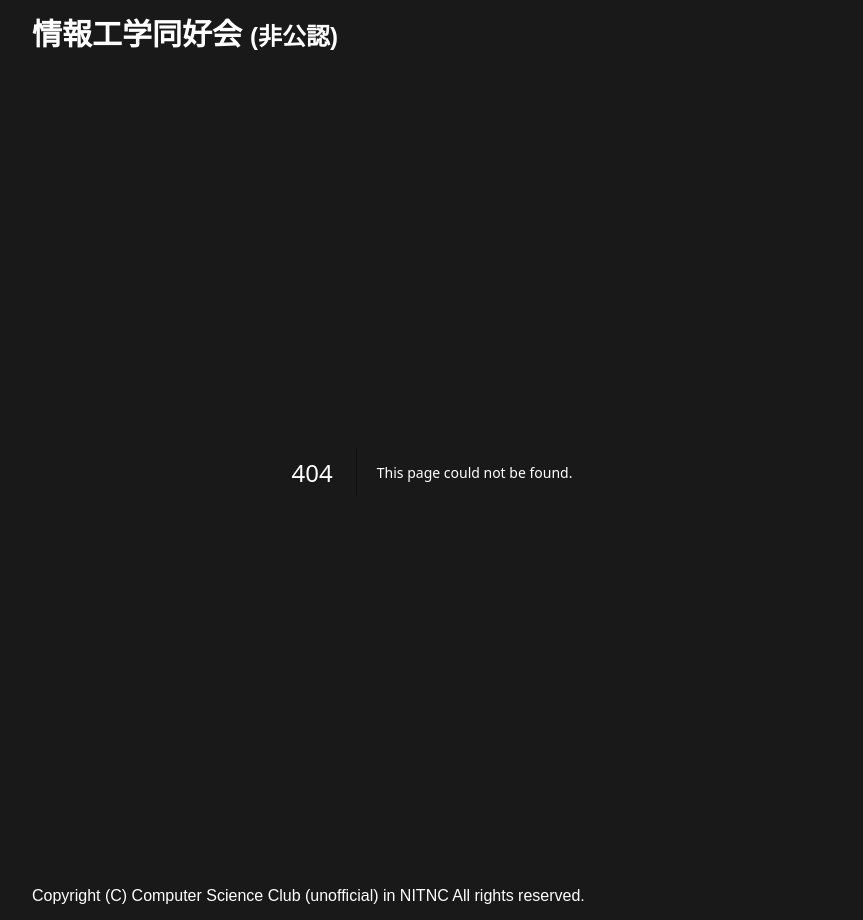
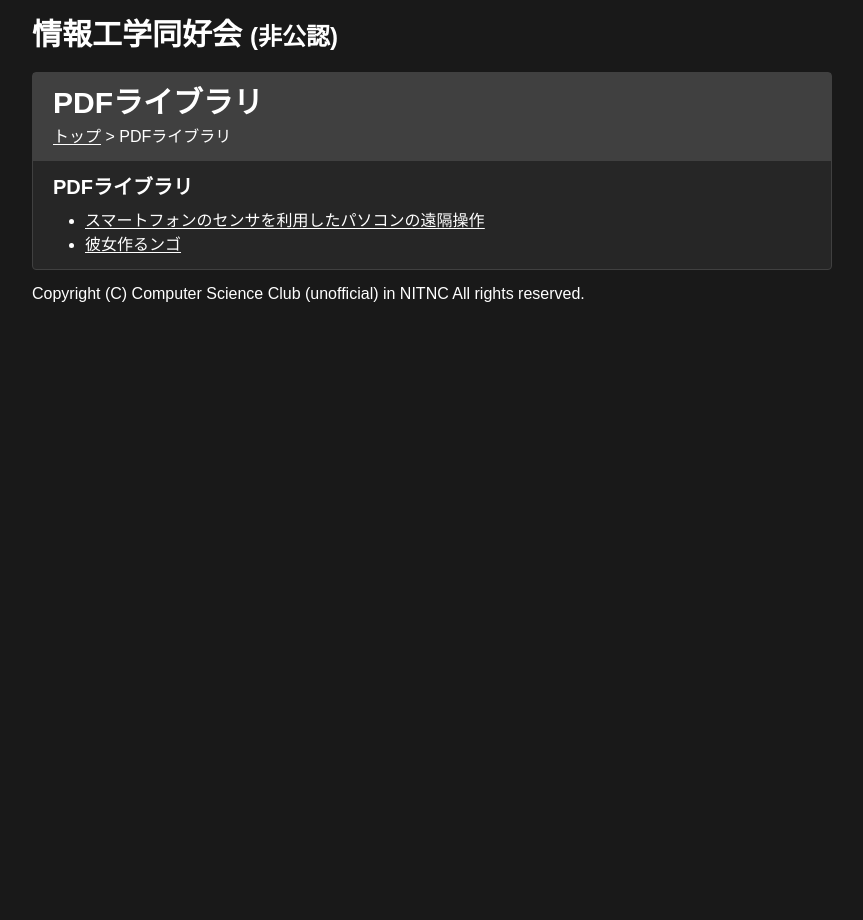
Before and after one commit to csc-a452p/website, a Next.js app: page /pdflib in a window 1280 px wide. Before the commit this address had no page. Shown: the whole page, without its empty margins (208-1071 px from the left). After the commit the page ends 800 px from the top, so only its background shows below. Built offline with nearby package versions, Linux system fonts and the light colour scheme.

Commit message:
[update] 雑記をPDFライブラリに名称変更

```diff
--- a/app/notes/[id]/page.tsx
+++ b/app/pdflib/[id]/page.tsx
@@ -8,8 +8,8 @@ export const dynamic = 'force-static';
 export const dynamicParams = false;
 
 export function generateStaticParams() {
-    const path = join(DATA_PATH, "notes", "list.json");
-    const f: notesList = JSON.parse(readFileSync(path, "utf-8"));
+    const path = join(DATA_PATH, "pdflib", "list.json");
+    const f: pdflibList = JSON.parse(readFileSync(path, "utf-8"));
 
     return Object.keys(f).map(e => ({
         id: e
@@ -19,8 +19,8 @@ export function generateStaticParams() {
 export async function generateMetadata({ params }: { params: Promise<{ id: string }> }) {
     const { id } = await params;
 
-    const path = join(DATA_PATH, "notes", "list.json");
-    const f: notesList = JSON.parse(readFileSync(path, "utf-8"));
+    const path = join(DATA_PATH, "pdflib", "list.json");
+    const f: pdflibList = JSON.parse(readFileSync(path, "utf-8"));
     const title = f[id];
 
     return {
@@ -30,10 +30,10 @@ export async function generateMetadata({ params }: { params: Promise<{ id: strin
 
 export default async function Page({ params }: { params: Promise<{ id: string }> }) {
     const { id } = await params
-    const path = join(DATA_PATH, "notes", "list.json");
-    const f: notesList = JSON.parse(readFileSync(path, "utf-8"));
+    const path = join(DATA_PATH, "pdflib", "list.json");
+    const f: pdflibList = JSON.parse(readFileSync(path, "utf-8"));
     const title = f[id];
-    const pdfPath = "/assets/notes/" + id + ".pdf";
+    const pdfPath = "/assets/pdflib/" + id + ".pdf";
 
     return (
         <>
@@ -43,7 +43,7 @@ export default async function Page({ params }: { params: Promise<{ id: string }>
                         <h1 className="w-full font-bold text-3xl mb-1">{title ? title : "このページは存在しません。"}</h1>
                         <div>
                             <Link href={"/"} className="underline underline-offset-2" >トップ</Link> &gt; &thinsp;
-                            <Link href={"/notes"} className="underline underline-offset-2" >雑記</Link> &gt; &thinsp;
+                            <Link href={"/pdflib"} className="underline underline-offset-2" >PDFライブラリ</Link> &gt; &thinsp;
                             {title}
                         </div>
                     </div>
--- a/app/notes/page.tsx
+++ b/app/pdflib/page.tsx
@@ -3,7 +3,7 @@ import Link from "next/link";
 import ListItem from "../components/ListItem";
 
 export const metadata: Metadata = {
-    title: '雑記',
+    title: 'PDFライブラリ',
 }
 
 export default function Home() {
@@ -13,18 +13,18 @@ export default function Home() {
             <main className="w-full md:m-auto flex gap-2">
                 <div className={`w-full bg-neutral-800 border border-neutral-700 rounded`}>
                     <div className="bg-neutral-700 p-3 pl-5">
-                        <h1 className="w-full font-bold text-3xl mb-1">雑記</h1>
-                        <div><Link href={"/"} className="underline underline-offset-2" >トップ</Link> &gt; 雑記</div>
+                        <h1 className="w-full font-bold text-3xl mb-1">PDFライブラリ</h1>
+                        <div><Link href={"/"} className="underline underline-offset-2" >トップ</Link> &gt; PDFライブラリ</div>
                     </div>
 
                     <div className="mx-2 flex flex-col gap-3 p-3">
                         <div className="flex flex-col gap-2">
-                            <h2 className="text-xl font-bold">雑記</h2>
+                            <h2 className="text-xl font-bold">PDFライブラリ</h2>
                             <div className="mx-3 flex flex-col gap-2">
                                 <ul className="list-disc ml-5">
-                                    {/* 雑記に記事を追加する場合はdata/notes/list.jsonにidをキー、タイトルを値として書き加えて、public/assets/notesにpdfファイルを追加してください */}
-                                    <ListItem href={"/notes/RemoteControlWithSensor"} >スマートフォンのセンサを利用したパソコンの遠隔操作</ListItem>
-                                    <ListItem href={"/notes/makeAGirlFriend"} >彼女作るンゴ</ListItem>
+                                    {/* 雑記に記事を追加する場合はdata/pdflib/list.jsonにidをキー、タイトルを値として書き加えて、public/assets/pdflib/にpdfファイルを追加してください */}
+                                    <ListItem href={"/pdflib/RemoteControlWithSensor"} >スマートフォンのセンサを利用したパソコンの遠隔操作</ListItem>
+                                    <ListItem href={"/pdflib/makeAGirlFriend"} >彼女作るンゴ</ListItem>
                                 </ul>
                             </div>
                         </div>
--- a/types/notesList.ts
+++ b/types/pdflibList.ts
@@ -1,3 +1,3 @@
-type notesList = {
+type pdflibList = {
     [key: string]: string
 }
```
Also changed, not shown: data/pdflib/list.json (renamed from data/notes/list.json), 2 other files (tests, documents, lock files or other folders).
